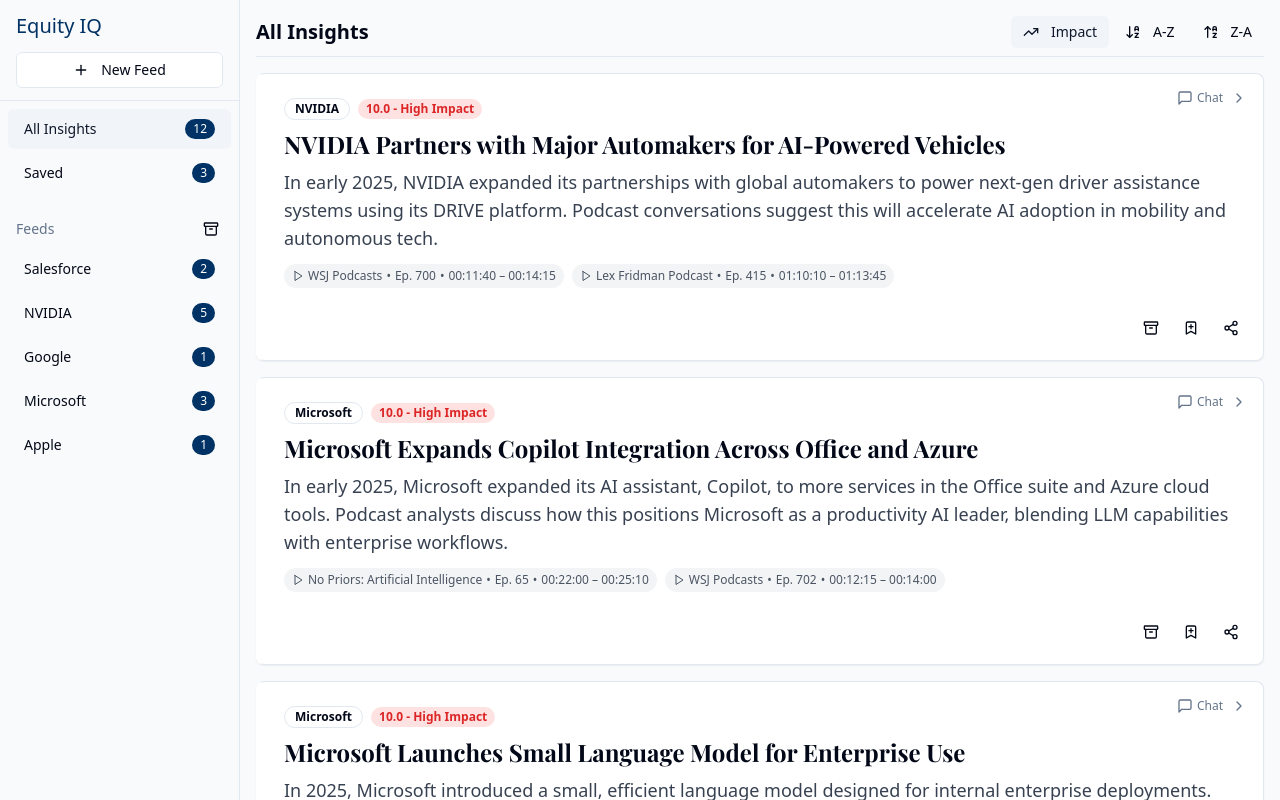
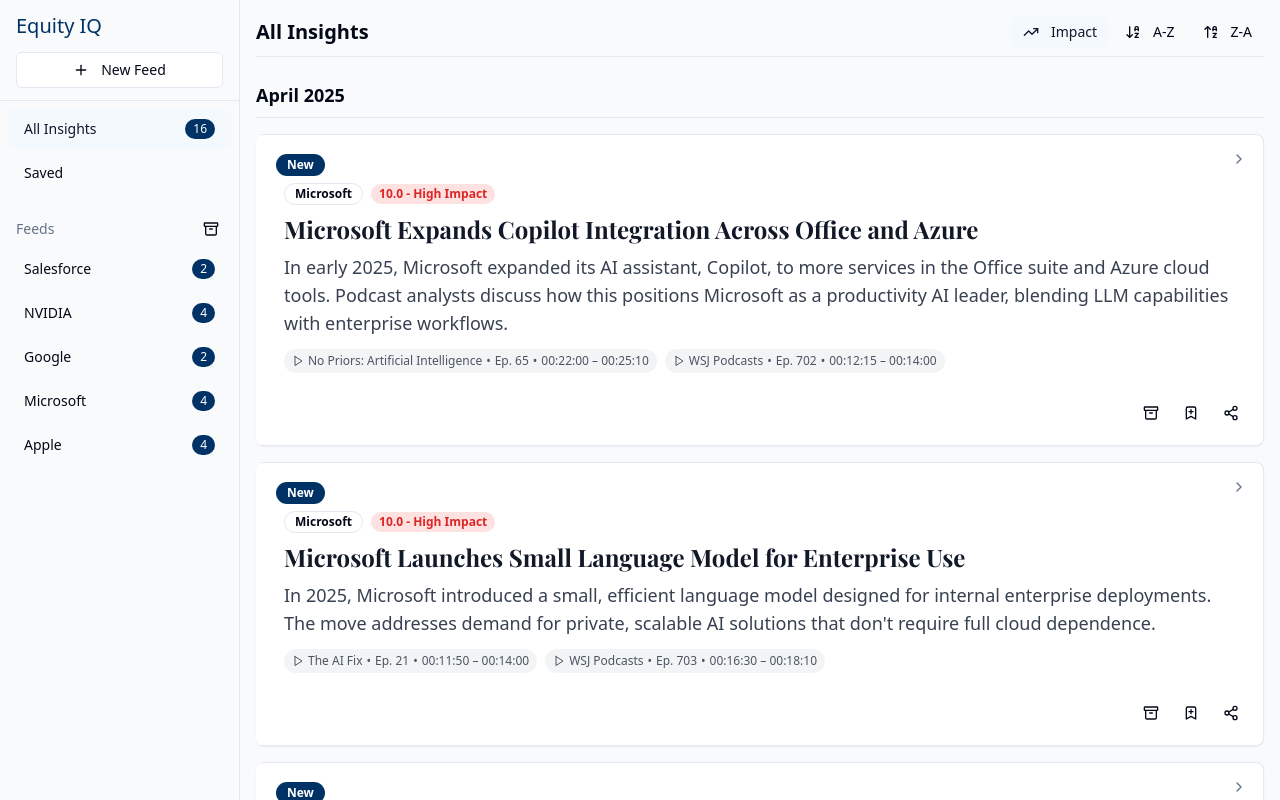
Before and after one commit to lustandfury/Podcast-Insights, a Next.js app: page / in a window 1280 px wide. Shown: the top 800 px of the page. Built offline with nearby package versions, Linux system fonts and the light colour scheme; a web font is replaced by a local one.

Commit message:
feat: add viewed and chat indicators to insights
Introduce viewed and hasChat properties for insights and update UI.

Co-authored-by: Mike Costanzo <5409957+lustandfury@users.noreply.github.com>

```diff
--- a/app/globals.css
+++ b/app/globals.css
@@ -16,7 +16,7 @@
     --primary: 212 100% 20%; /* #003265 */
     --primary-foreground: 210 40% 98%;
 
-    --secondary: 210 40% 96.1%;
+    --secondary: 210, 80%, 97.6%;
     --secondary-foreground: 222.2 47.4% 11.2%;
 
     --muted: 210 40% 96.1%;
--- a/components/insight-card.tsx
+++ b/components/insight-card.tsx
@@ -3,7 +3,17 @@
 import type React from "react"
 
 import { useState } from "react"
-import { BookmarkIcon, BookmarkPlus, Share2, MessageSquare, ChevronRight, Play, Pause, Archive } from "lucide-react"
+import {
+  BookmarkIcon,
+  BookmarkPlus,
+  Share2,
+  MessageSquare,
+  ChevronRight,
+  Play,
+  Pause,
+  Archive,
+  Eye,
+} from "lucide-react"
 import { Button } from "@/components/ui/button"
 import { Card, CardContent, CardFooter } from "@/components/ui/card"
 import { Badge } from "@/components/ui/badge"
@@ -97,22 +107,43 @@ export function InsightCard({ insight, onSave, onArchive, onSelect }: InsightCar
 
   return (
     <Card
-      className="overflow-hidden hover:shadow-md transition-all duration-300 cursor-pointer border-l-4 border-l-transparent hover:border-l-primary relative group"
+      className={`overflow-hidden hover:shadow-md transition-all duration-300 cursor-pointer border-l-4 ${
+        insight.viewed ? "border-l-gray-300 bg-gray-50" : "border-l-transparent hover:border-l-primary"
+      } relative group`}
       onClick={() => onSelect(insight)}
     >
-      {/* Add a chat icon button in the top right */}
+      {/* Status indicators in top right */}
       <div className="absolute top-4 right-4 flex items-center gap-2 z-10">
-        <div className="flex items-center text-muted-foreground text-xs">
-          <MessageSquare className="h-4 w-4 mr-1" />
-          <span>Chat</span>
-        </div>
+        {/* Chat indicator */}
+        {insight.hasChat && (
+          <div className="flex items-center text-primary text-xs">
+            <MessageSquare className="h-4 w-4 mr-1 fill-primary" />
+            <span>Chat</span>
+          </div>
+        )}
+
+        {/* Viewed indicator */}
+        {insight.viewed && (
+          <div className="flex items-center text-gray-500 text-xs">
+            <Eye className="h-4 w-4 mr-1" />
+            <span>Viewed</span>
+          </div>
+        )}
+
         <ChevronRight className="h-4 w-4 text-muted-foreground group-hover:text-primary transition-colors" />
       </div>
+
+      {/* New indicator for unread insights */}
+      {!insight.viewed && (
+        <div className="absolute top-4 left-4 z-10">
+          <Badge className="bg-primary text-white">New</Badge>
+        </div>
+      )}
 
       <CardContent className="p-6">
         <div className="flex items-start">
           <div className="flex-1">
-            <div className="flex items-center justify-between">
+            <div className="flex items-center justify-between mt-6">
               <div className="flex items-center gap-2">
                 <Badge variant="outline" className="text-xs">
                   {insight.category}
@@ -124,8 +155,12 @@ export function InsightCard({ insight, onSave, onArchive, onSelect }: InsightCar
                 </div>
               </div>
             </div>
-            <h2 className="text-2xl font-playfair font-bold mt-2">{insight.title}</h2>
-            <p className="text-lg text-gray-700 mt-2">{insight.summary}</p>
+            <h2
+              className={`text-2xl font-playfair font-bold mt-2 ${insight.viewed ? "text-gray-700" : "text-gray-900"}`}
+            >
+              {insight.title}
+            </h2>
+            <p className={`text-lg mt-2 ${insight.viewed ? "text-gray-600" : "text-gray-700"}`}>{insight.summary}</p>
 
             {/* Compact podcast sources with play buttons */}
             {podcastSources.length > 0 && (
--- a/components/insight-detail.tsx
+++ b/components/insight-detail.tsx
@@ -29,7 +29,7 @@ interface InsightDetailProps {
   onBack: () => void
   onSave: () => void
   onArchive: () => void
-  onChatCreated?: (insightId: string, chatId: string, hasUserMessage: boolean) => void
+  onChatCreated?: () => void
 }
 
 export function InsightDetail({ insight, onBack, onSave, onArchive, onChatCreated }: InsightDetailProps) {
@@ -115,8 +115,8 @@ export function InsightDetail({ insight, onBack, onSave, onArchive, onChatCreate
   const keyPoints = realInsight ? generateKeyPoints(realInsight.summary) : []
 
   const handleChatCreated = (chatId: string, hasUserMessage: boolean) => {
-    if (onChatCreated) {
-      onChatCreated(insight.id, chatId, hasUserMessage)
+    if (hasUserMessage && onChatCreated) {
+      onChatCreated()
     }
   }
 
--- a/components/podcast-feed.tsx
+++ b/components/podcast-feed.tsx
@@ -10,14 +10,6 @@ import type { TabFilter } from "@/components/create-tab-modal"
 import type { CustomTab, Insight } from "@/lib/types"
 import { ArrowDownAZ, ArrowUpAZ, TrendingUp } from "lucide-react"
 import { Button } from "@/components/ui/button"
-
-interface RecentChat {
-  id: string
-  insightId: string
-  insightTitle: string
-  lastUpdated: Date
-  hasUserMessage: boolean
-}
 
 interface UnreadCounts {
   [key: string]: number
@@ -35,20 +27,56 @@ export function PodcastFeed({ activeInsight, onInsightSelect }: PodcastFeedProps
   const [customTabs, setCustomTabs] = useState<CustomTab[]>([])
   const [activeTab, setActiveTab] = useState("all")
   const [isTransitioning, setIsTransitioning] = useState(false)
-  const [recentChats, setRecentChats] = useState<RecentChat[]>([])
   const [showArchived, setShowArchived] = useState(false)
   const [sortOption, setSortOption] = useState<SortOption>("score")
 
-  // Mock unread counts for demonstration
-  const [unreadCounts, setUnreadCounts] = useState<UnreadCounts>({
-    all: 12,
-    saved: 3,
-    Salesforce: 2,
-    NVIDIA: 5,
-    Google: 1,
-    Microsoft: 3,
-    Apple: 1,
+  // Calculate unread counts based on insights that haven't been viewed
+  const calculateUnreadCounts = () => {
+    const counts: UnreadCounts = {
+      all: 0,
+      saved: 0,
+      Salesforce: 0,
+      NVIDIA: 0,
+      Google: 0,
+      Microsoft: 0,
+      Apple: 0,
+    }
+
+    // Add custom tab IDs to the counts object
+    customTabs.forEach((tab) => {
+      counts[tab.id] = 0
     })
+
+    // Only count unarchived and unviewed insights
+    insights
+      .filter((i) => !i.archived && !i.viewed)
+      .forEach((insight) => {
+        // Increment the count for the category
+        if (counts[insight.category] !== undefined) {
+          counts[insight.category]++
+        }
+
+        // Increment the count for "all"
+        counts.all++
+
+        // Increment the count for "saved" if the insight is saved
+        if (insight.saved) {
+          counts.saved++
+        }
+
+        // Increment the count for custom tabs if the insight matches the filters
+        customTabs.forEach((tab) => {
+          if (filterInsightsByCustomTab(insight, tab)) {
+            counts[tab.id]++
+          }
+        })
+      })
+
+    return counts
+  }
+
+  // Calculate unread counts
+  const unreadCounts = calculateUnreadCounts()
 
   const saveInsight = (insightId: string) => {
     setInsights(insights.map((insight) => (insight.id === insightId ? { ...insight, saved: !insight.saved } : insight)))
@@ -69,16 +97,6 @@ export function PodcastFeed({ activeInsight, onInsightSelect }: PodcastFeedProps
     if (activeInsight && activeInsight.id === insightId) {
       onInsightSelect(null)
     }
-
-    // Reduce unread count for the category
-    const insight = insights.find((i) => i.id === insightId)
-    if (insight && unreadCounts[insight.category] > 0) {
-      setUnreadCounts((prev) => ({
-        ...prev,
-        [insight.category]: prev[insight.category] - 1,
-        all: prev.all > 0 ? prev.all - 1 : 0,
-      }))
-    }
   }
 
   const handleCreateTab = (name: string, filters: TabFilter) => {
@@ -90,12 +108,6 @@ export function PodcastFeed({ activeInsight, onInsightSelect }: PodcastFeedProps
 
     setCustomTabs([...customTabs, newTab])
     setActiveTab(newTab.id) // Switch to the new tab
-
-    // Add unread count for the new tab
-    setUnreadCounts((prev) => ({
-      ...prev,
-      [newTab.id]: 0,
-    }))
   }
 
   const filterInsightsByCustomTab = (insight: Insight, tab: CustomTab): boolean => {
@@ -151,8 +163,6 @@ export function PodcastFeed({ activeInsight, onInsightSelect }: PodcastFeedProps
     // Filter by archived status
     filteredInsights = filteredInsights.filter((insight) => insight.archived === showArchived)
 
-    // Sort insights based on the selected sort option  => insight.archived === showArchived)
-
     // Sort insights based on the selected sort option
     switch (sortOption) {
       case "score":
@@ -169,61 +179,59 @@ export function PodcastFeed({ activeInsight, onInsightSelect }: PodcastFeedProps
     return filteredInsights
   }
 
+  // Group insights by month
+  const groupInsightsByMonth = () => {
+    const filteredInsights = getFilteredInsights()
+    const groupedInsights: { [month: string]: Insight[] } = {}
+
+    // Define the order of months
+    const monthOrder = ["April", "March", "February"]
+
+    // Initialize groups for each month
+    monthOrder.forEach((month) => {
+      groupedInsights[month] = []
+    })
+
+    // Group insights by month
+    filteredInsights.forEach((insight) => {
+      if (groupedInsights[insight.month]) {
+        groupedInsights[insight.month].push(insight)
+      }
+    })
+
+    return { groupedInsights, monthOrder }
+  }
+
   // Handle selecting an insight with transition
   const handleSelectInsight = (insight: Insight) => {
     setIsTransitioning(true)
+
+    // Mark the insight as viewed if it's not already
+    if (!insight.viewed) {
+      setInsights(insights.map((i) => (i.id === insight.id ? { ...i, viewed: true } : i)))
+    }
+
     // Short delay to allow animation to start
     setTimeout(() => {
-      onInsightSelect(insight)
+      onInsightSelect({
+        ...insight,
+        viewed: true,
+      })
       setIsTransitioning(false)
-
-      // When selecting an insight, reduce the unread count for its category
-      if (unreadCounts[insight.category] > 0) {
-        setUnreadCounts((prev) => ({
-          ...prev,
-          [insight.category]: prev[insight.category] - 1,
-          all: prev.all > 0 ? prev.all - 1 : 0,
-        }))
-      }
     }, 300)
   }
 
   // Handle chat creation
-  const handleChatCreated = (insightId: string, chatId: string, hasUserMessage: boolean) => {
-    const insight = insights.find((i) => i.id === insightId)
-    if (!insight) return
+  const handleChatCreated = (insightId: string) => {
+    // Mark the insight as having a chat
+    setInsights(insights.map((insight) => (insight.id === insightId ? { ...insight, hasChat: true } : insight)))
 
-    // Check if we already have a chat for this insight
-    const existingChatIndex = recentChats.findIndex((chat) => chat.insightId === insightId)
-
-    if (existingChatIndex !== -1) {
-      // Update existing chat
-      const updatedChats = [...recentChats]
-      updatedChats[existingChatIndex] = {
-        ...updatedChats[existingChatIndex],
-        id: chatId,
-        lastUpdated: new Date(),
-        hasUserMessage,
-      }
-      setRecentChats(updatedChats)
-    } else {
-      // Add new chat
-      const newChat: RecentChat = {
-        id: chatId,
-        insightId,
-        insightTitle: insight.title,
-        lastUpdated: new Date(),
-        hasUserMessage,
-      }
-      setRecentChats([newChat, ...recentChats])
-    }
-  }
-
-  // Handle selecting a chat from the sidebar
-  const handleChatSelect = (insightId: string) => {
-    const insight = insights.find((i) => i.id === insightId)
-    if (insight) {
-      handleSelectInsight(insight)
+    // If we're in the detail view, update the selected insight too
+    if (activeInsight && activeInsight.id === insightId) {
+      onInsightSelect({
+        ...activeInsight,
+        hasChat: true,
+      })
     }
   }
 
@@ -246,11 +254,14 @@ export function PodcastFeed({ activeInsight, onInsightSelect }: PodcastFeedProps
           onBack={() => onInsightSelect(null)}
           onSave={() => saveInsight(activeInsight.id)}
           onArchive={() => archiveInsight(activeInsight.id)}
-          onChatCreated={(insightId, chatId, hasUserMessage) => handleChatCreated(insightId, chatId, hasUserMessage)}
+          onChatCreated={() => handleChatCreated(activeInsight.id)}
         />
       </motion.div>
     )
   }
+
+  // Get grouped insights
+  const { groupedInsights, monthOrder } = groupInsightsByMonth()
 
   // Otherwise show the feed
   return (
@@ -258,12 +269,10 @@ export function PodcastFeed({ activeInsight, onInsightSelect }: PodcastFeedProps
       <Sidebar
         activeTab={activeTab}
         customTabs={customTabs}
-        recentChats={recentChats}
         unreadCounts={unreadCounts}
         showArchived={showArchived}
         onTabChange={setActiveTab}
         onCreateTab={handleCreateTab}
-        onChatSelect={handleChatSelect}
         onToggleArchiveView={handleToggleArchiveView}
       />
 
@@ -329,9 +338,19 @@ export function PodcastFeed({ activeInsight, onInsightSelect }: PodcastFeedProps
           </div>
         </div>
 
-        {/* Insights list */}
-        <div className="space-y-4 mt-4">
-          {getFilteredInsights().map((insight) => (
+        {/* Insights list grouped by month */}
+        <div className="mt-4">
+          {monthOrder.map((month) => {
+            const monthInsights = groupedInsights[month]
+
+            // Only show months that have insights
+            if (monthInsights.length === 0) return null
+
+            return (
+              <div key={month} className="mb-8">
+                <h3 className="text-lg font-semibold mb-4 sticky top-0 bg-gray-50 py-2 z-10 border-b">{month} 2025</h3>
+                <div className="space-y-4">
+                  {monthInsights.map((insight) => (
                     <InsightCard
                       key={insight.id}
                       insight={insight}
@@ -340,6 +359,10 @@ export function PodcastFeed({ activeInsight, onInsightSelect }: PodcastFeedProps
                       onSelect={handleSelectInsight}
                     />
                   ))}
+                </div>
+              </div>
+            )
+          })}
 
           {getFilteredInsights().length === 0 && (
             <div className="text-center py-8">
--- a/lib/mock-data.ts
+++ b/lib/mock-data.ts
@@ -23,6 +23,12 @@ const generateScore = (company: string, topic: string): number => {
   return Math.min(Math.round(score * 10) / 10, 10)
 }
 
+// Helper function to randomly assign a month
+const getRandomMonth = (): string => {
+  const months = ["February", "March", "April"]
+  return months[Math.floor(Math.random() * months.length)]
+}
+
 // Convert real insights to the format expected by the app
 export const mockInsights: Insight[] = realInsights.map((topic, index) => {
   // Get the first podcast mention for basic data
@@ -45,12 +51,18 @@ export const mockInsights: Insight[] = realInsights.map((topic, index) => {
   // Generate a score for this insight
   const score = generateScore(topic.company, topic.topic)
 
+  // Randomly assign a month
+  const month = getRandomMonth()
+
+  // Update publishDate to include the month
+  const publishDate = `${month} 2025`
+
   return {
     id: topic.id,
     podcastName: firstMention.podcast,
     podcastImage: "/placeholder.svg?height=100&width=100",
     episodeNumber: Number.parseInt(firstMention.episode),
-    publishDate: "Apr 2025",
+    publishDate,
     title: topic.topic,
     summary: topic.summary,
     fullText: topic.summary,
@@ -63,6 +75,9 @@ export const mockInsights: Insight[] = realInsights.map((topic, index) => {
     saved: false,
     archived: false,
     score,
+    month,
+    viewed: false, // Initialize as not viewed
+    hasChat: false, // Initialize as no chat
     companies: [topic.company],
     sectors: topic.tags.slice(1, 3),
     keywords: topic.tags.slice(3),
--- a/lib/types.ts
+++ b/lib/types.ts
@@ -14,7 +14,10 @@ export interface Insight {
   fullEpisodeUrl: string
   saved: boolean
   archived: boolean
-  score: number // Added score property
+  score: number
+  month: string
+  viewed: boolean // Added viewed property
+  hasChat: boolean // Added hasChat property
   companies?: string[]
   sectors?: string[]
   keywords?: string[]
```
Also changed, not shown: components/sidebar.tsx (+1 -43 lines), 1 other file (tests, documents, lock files or other folders). Lines whose indentation alone changed are shown as unchanged.
